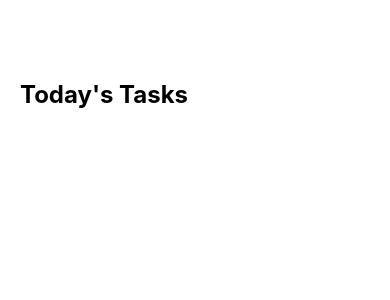
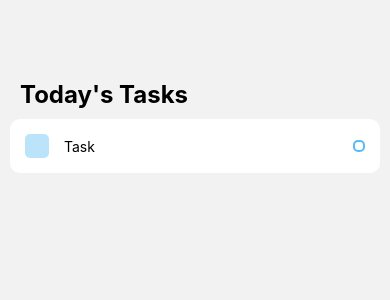
Before and after one commit to aBurmeseDev/taskit, a React Native app: screen / in a window 390 px wide. Shown: the top 300 px of the page. Built offline with nearby package versions, Linux system fonts and the light colour scheme.

Commit message:
Task Component

```diff
--- a/App.js
+++ b/App.js
@@ -1,6 +1,7 @@
 import { StatusBar } from 'expo-status-bar'
 import React from 'react'
 import { StyleSheet, Text, View } from 'react-native'
+import Task from './components/Task'
 
 export default function App() {
   return (
@@ -10,7 +11,10 @@
         <Text style={styles.sectionTitle}>Today's Tasks</Text>
       </View>
 
-      <View style={styles.items}></View>
+      <View style={styles.items}>
+        {/* This is where the tasks will go */}
+        <Task text={'Task'} />
+      </View>
 
       <StatusBar style='auto' />
     </View>
@@ -20,7 +24,7 @@
 const styles = StyleSheet.create({
   container: {
     flex: 1,
-    backgroundColor: '#fff',
+    backgroundColor: '#f2f2f2',
     // alignItems: 'center',
     // justifyContent: 'center',
   },
@@ -32,5 +36,5 @@
     fontSize: 24,
     fontWeight: 'bold',
   },
-  items: {},
+  items: { margin: 10 },
 })
--- /dev/null
+++ b/components/Task.js
@@ -0,0 +1,52 @@
+import React from 'react'
+import { View, Text, StyleSheet, TouchableOpacity } from 'react-native'
+import { setStatusBarNetworkActivityIndicatorVisible } from 'expo-status-bar'
+
+const Task = (props) => {
+  return (
+    <View style={styles.item}>
+      <View style={styles.itemLeft}>
+        <TouchableOpacity style={styles.square}></TouchableOpacity>
+        <Text style={styles.itemText}>{props.text}</Text>
+      </View>
+
+      <View style={styles.circular}></View>
+    </View>
+  )
+}
+
+const styles = StyleSheet.create({
+  item: {
+    backgroundColor: '#fff',
+    padding: 15,
+    borderRadius: 10,
+    flexDirection: 'row',
+    alignItems: 'center',
+    justifyContent: 'space-between',
+    marginBottom: 20,
+  },
+  itemLeft: {
+    flexDirection: 'row',
+    alignItems: 'center',
+    flexWrap: 'wrap',
+  },
+  square: {
+    width: 24,
+    height: 24,
+    backgroundColor: '#55BCF6',
+    opacity: 0.4,
+    borderRadius: 5,
+    marginRight: 15,
+  },
+  itemText: {
+    maxWidth: '80%',
+  },
+  circular: {
+    width: 12,
+    height: 12,
+    borderColor: '#55BCF6',
+    borderWidth: 2,
+    borderRadius: 5,
+  },
+})
+export default Task
```
